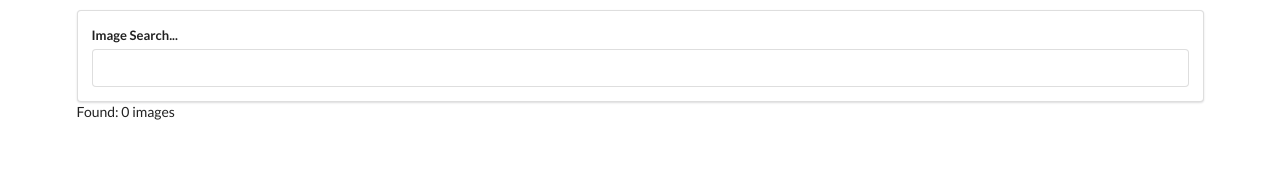
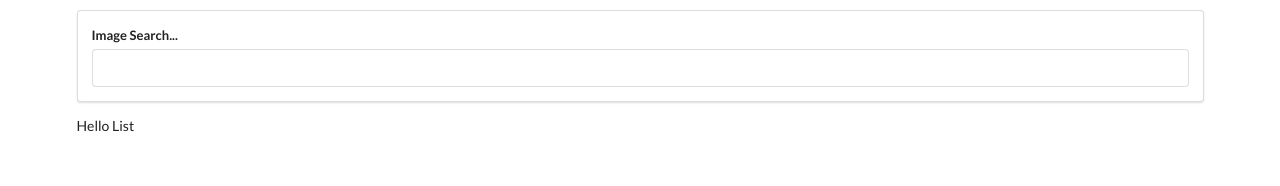
Before and after one commit to fcustodio90/react-pics-app, a React (Create React App) app: page / in a window 1280 px wide. Shown: the top 186 px of the page. Built offline with nearby package versions, Linux system fonts and the light colour scheme.

Commit message:
Creating a functional component to render list of the API results

```diff
--- a/src/components/App.js
+++ b/src/components/App.js
@@ -2,6 +2,7 @@
 import unsplash from '../api/unsplash';
 
 import SearchBar from './SearchBar';
+import ImageList from './ImageList';
 
 class App extends React.Component {
   state = { images: [] };
@@ -17,8 +18,8 @@
   render() {
     return (
       <div className="ui container" style={{marginTop: '10px'}}>
-        <SearchBar onSubmit={this.onSearchSubmit}/>
-        Found: {this.state.images.length} images
+        <SearchBar onSubmit={this.onSearchSubmit} />
+        <ImageList images={this.state.images} />
       </div>
     );
   }
--- /dev/null
+++ b/src/components/ImageList.js
@@ -0,0 +1,9 @@
+import React from 'react';
+
+const ImageList = (props) => {
+  console.log(props.images);
+
+  return <div>Hello List</div>
+};
+
+export default ImageList
```
